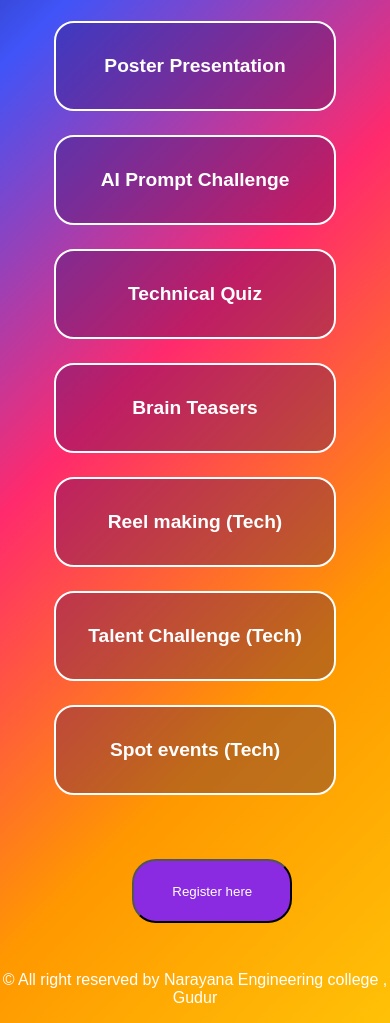
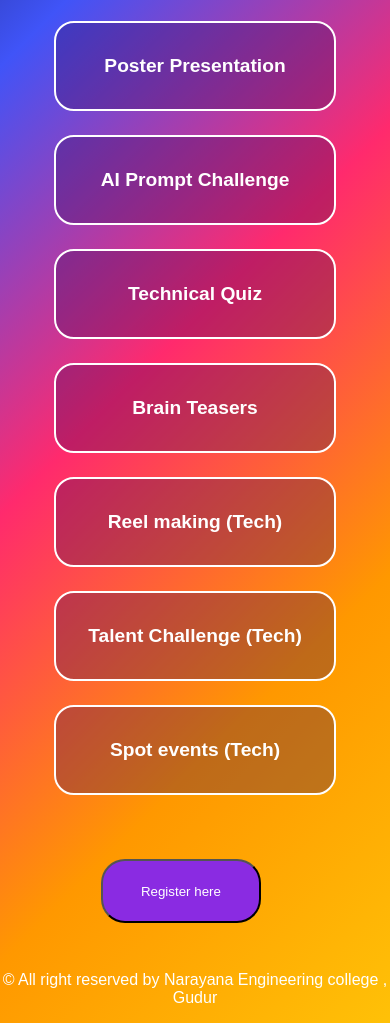
Before and after one commit to Nipuna418/nipunaregistrations, a plain HTML site: page index.html in a window 390 px wide. Shown: the part 382-1405 px from the top of the page. Drawn offline with nearby package versions, Linux system fonts and the light colour scheme.

Commit message:
Update index.html

```diff
--- a/index.html
+++ b/index.html
@@ -285,7 +285,7 @@ body.dark .card{
       left: -10;
     }
       .register{
-margin-left:30%;      }
+margin-left:20%;      }
     }
   </style>
 </head>
```
